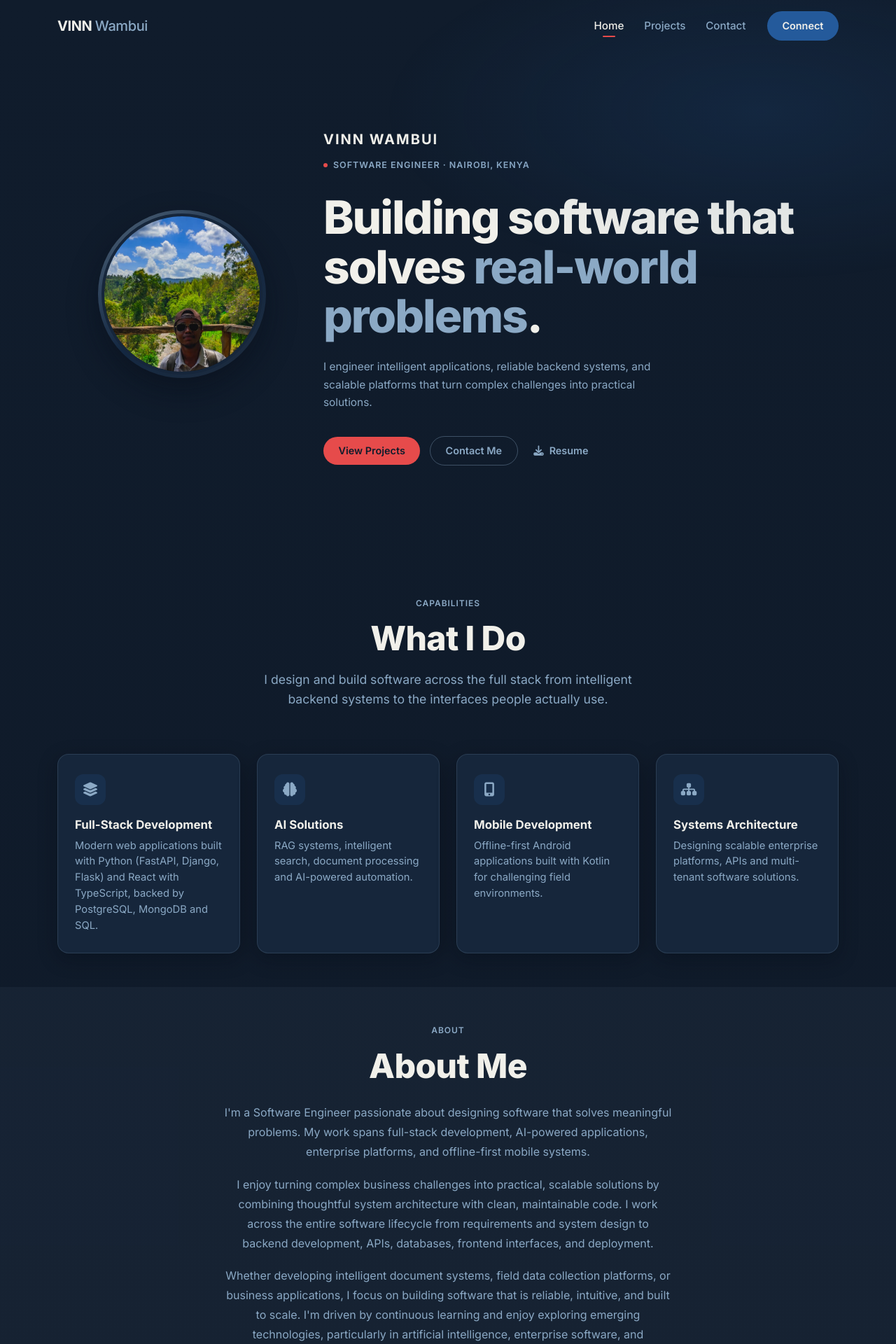
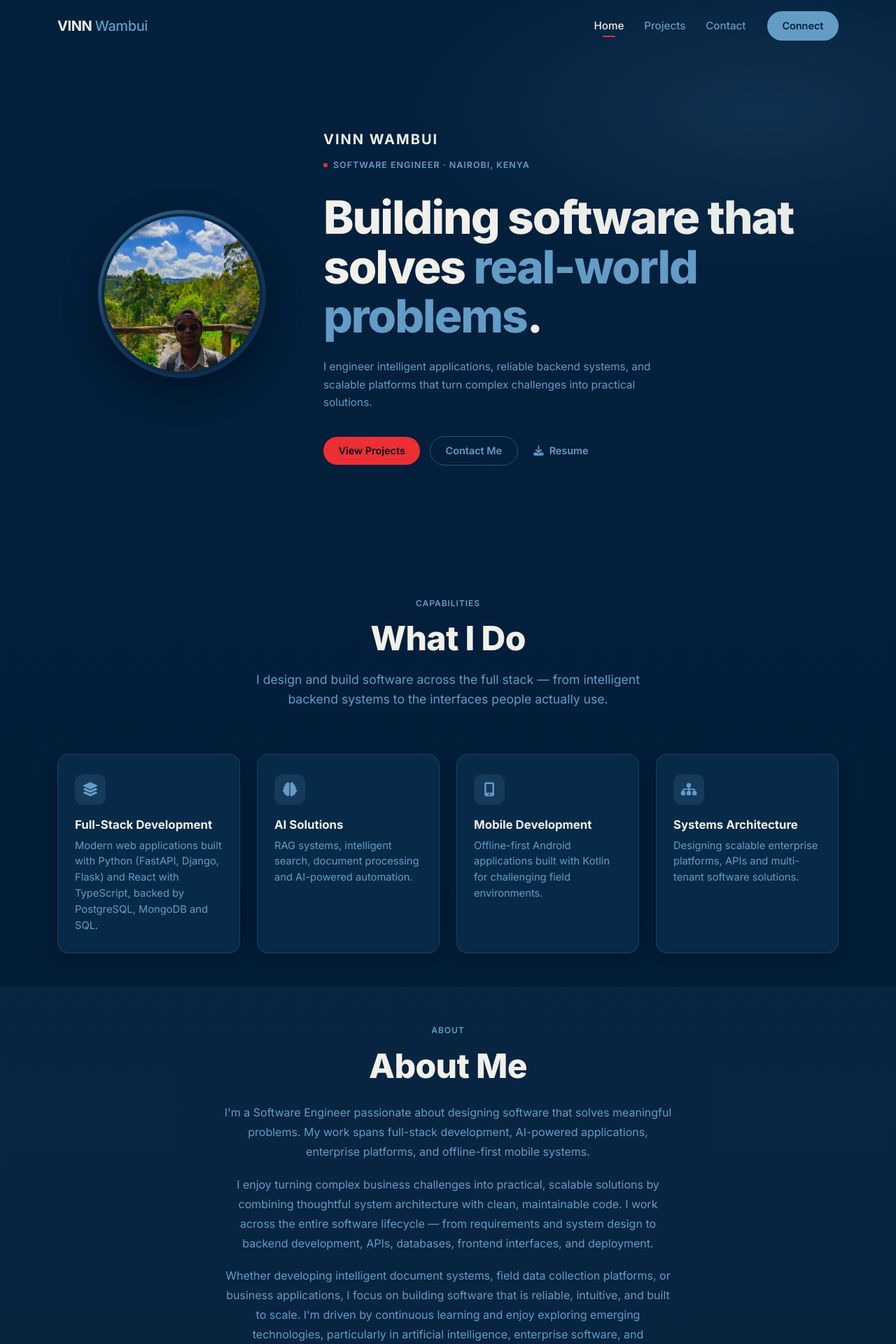
Before and after one commit to VINN5/P.portfolio, a Flask app: page / in a window 1280 px wide. Shown: the top 1920 px of the page at 70% size. Run offline with Flask 3, Linux system fonts and the light colour scheme.

Commit message:
Updated 4 pages

```diff
--- a/templates/base.html
+++ b/templates/base.html
@@ -4,7 +4,7 @@
 <head>
     <meta charset="UTF-8">
     <meta name="viewport" content="width=device-width, initial-scale=1.0">
-    <meta name="theme-color" content="#101C2C">
+    <meta name="theme-color" content="#03203D">
     <meta name="description" content="Vincent Wambugu (VINN) — Software Engineer in Nairobi building AI-powered applications, enterprise systems, and scalable platforms.">
     <title>{% block title %}Vinn Wambui | Software Engineer{% endblock %}</title>
 
@@ -17,31 +17,39 @@
     <style>
         /* ============================================
            MIDNIGHT INTELLIGENCE — DESIGN SYSTEM
+           Palette: Egyptian Blue #03203D, Stone Blue #639CC5,
+                    Soft Ivory #F1F0EA, Scarlet Red #EB2F33
            ============================================ */
         :root {
-            --midnight-navy: #101C2C;
-            --egyptian-blue: #245A9B;
-            --stone-blue:    #8BA9C5;
+            /* Brand palette */
+            --egyptian-blue: #03203D;
+            --stone-blue:    #639CC5;
             --soft-ivory:    #F1F0EA;
-            --scarlet-red:   #E64B4B;
+            --scarlet-red:   #EB2F33;
 
-            --navy-deep:     #0B1521;
-            --surface:       #16263B;
-            --surface-hover: #1B3050;
-            --band:          rgba(139, 169, 197, 0.06);
+            /* Derived dark surfaces (shades/tints of Egyptian Blue) */
+            --navy-deep:     #021829;
+            --surface:       #082A49;
+            --surface-hover: #0A3050;
+            --band:          rgba(99, 156, 197, 0.06);
 
-            --egyptian-hover:  #2C6BB3;
-            --egyptian-active: #1D4C84;
+            /* Interaction shades */
+            --stone-hover:    #7AAFD4;
+            --stone-active:   #5A93BC;
+            --scarlet-hover:  #F05A5D;
+            --scarlet-active: #D32529;
+            --on-accent:      #010E1A;   /* text on scarlet: keeps contrast above 4.5:1 */
 
-            --bg:            var(--midnight-navy);
+            /* Semantic roles — components should use these */
+            --bg:            var(--egyptian-blue);
             --text:          var(--soft-ivory);
             --text-muted:    var(--stone-blue);
-            --brand:         var(--egyptian-blue);
+            --brand:         var(--stone-blue);
             --accent:        var(--scarlet-red);
-            --border:        rgba(139, 169, 197, 0.18);
-            --border-strong: rgba(139, 169, 197, 0.38);
-            --shadow-soft:   0 8px 28px rgba(4, 10, 20, 0.32);
-            --shadow-lift:   0 18px 40px rgba(4, 10, 20, 0.48);
+            --border:        rgba(99, 156, 197, 0.20);
+            --border-strong: rgba(99, 156, 197, 0.42);
+            --shadow-soft:   0 8px 28px rgba(0, 8, 18, 0.40);
+            --shadow-lift:   0 18px 40px rgba(0, 8, 18, 0.55);
 
             --radius-sm: 10px;
             --radius-md: 16px;
@@ -60,21 +68,21 @@
         }
 
         :root[data-bs-theme="dark"] {
-            --bs-body-bg: var(--midnight-navy);
-            --bs-body-bg-rgb: 16, 28, 44;
+            --bs-body-bg: var(--egyptian-blue);
+            --bs-body-bg-rgb: 3, 32, 61;
             --bs-body-color: var(--soft-ivory);
             --bs-body-color-rgb: 241, 240, 234;
             --bs-emphasis-color: var(--soft-ivory);
             --bs-heading-color: var(--soft-ivory);
             --bs-secondary-color: var(--stone-blue);
-            --bs-secondary-color-rgb: 139, 169, 197;
+            --bs-secondary-color-rgb: 99, 156, 197;
             --bs-border-color: var(--border);
             --bs-link-color: var(--stone-blue);
-            --bs-link-color-rgb: 139, 169, 197;
+            --bs-link-color-rgb: 99, 156, 197;
             --bs-link-hover-color: var(--soft-ivory);
             --bs-link-hover-color-rgb: 241, 240, 234;
-            --bs-primary: var(--egyptian-blue);
-            --bs-primary-rgb: 36, 90, 155;
+            --bs-primary: var(--stone-blue);
+            --bs-primary-rgb: 99, 156, 197;
         }
 
         *, *::before, *::after { box-sizing: border-box; }
@@ -93,8 +101,8 @@
         }
 
         ::selection {
-            background: var(--egyptian-blue);
-            color: var(--soft-ivory);
+            background: var(--stone-blue);
+            color: var(--egyptian-blue);
         }
 
         :focus-visible {
@@ -112,7 +120,7 @@
         body {
             font-family: 'Inter', system-ui, -apple-system, sans-serif;
             background-color: var(--bg);
-            background-image: linear-gradient(180deg, var(--midnight-navy) 0%, #0E1826 100%);
+            background-image: linear-gradient(180deg, var(--egyptian-blue) 0%, #021A32 100%);
             color: var(--text);
             overflow-x: hidden;
             line-height: 1.6;
@@ -156,10 +164,10 @@
         }
 
         .navbar.scrolled {
-            background-color: rgba(11, 21, 33, 0.92);
+            background-color: rgba(2, 24, 41, 0.92);
             backdrop-filter: blur(14px);
             -webkit-backdrop-filter: blur(14px);
-            box-shadow: 0 1px 0 var(--border), 0 6px 20px rgba(4, 10, 20, 0.35);
+            box-shadow: 0 1px 0 var(--border), 0 6px 20px rgba(0, 8, 18, 0.4);
             padding-top: 0.7rem;
             padding-bottom: 0.7rem;
         }
@@ -225,16 +233,17 @@
             border-radius: var(--radius-pill);
         }
 
+        /* Primary: Stone Blue fill, dark text */
         .btn-primary {
-            --bs-btn-color: var(--soft-ivory);
-            --bs-btn-bg: var(--egyptian-blue);
-            --bs-btn-border-color: var(--egyptian-blue);
-            --bs-btn-hover-color: var(--soft-ivory);
-            --bs-btn-hover-bg: var(--egyptian-hover);
-            --bs-btn-hover-border-color: var(--egyptian-hover);
-            --bs-btn-active-color: var(--soft-ivory);
-            --bs-btn-active-bg: var(--egyptian-active);
-            --bs-btn-active-border-color: var(--egyptian-active);
+            --bs-btn-color: var(--egyptian-blue);
+            --bs-btn-bg: var(--stone-blue);
+            --bs-btn-border-color: var(--stone-blue);
+            --bs-btn-hover-color: var(--egyptian-blue);
+            --bs-btn-hover-bg: var(--stone-hover);
+            --bs-btn-hover-border-color: var(--stone-hover);
+            --bs-btn-active-color: var(--egyptian-blue);
+            --bs-btn-active-bg: var(--stone-active);
+            --bs-btn-active-border-color: var(--stone-active);
             --bs-btn-border-width: 0;
             font-weight: 600;
             transition: transform 0.2s ease, background-color 0.2s ease;
@@ -247,10 +256,10 @@
         .btn-outline-primary {
             --bs-btn-color: var(--stone-blue);
             --bs-btn-border-color: var(--border-strong);
-            --bs-btn-hover-color: var(--midnight-navy);
+            --bs-btn-hover-color: var(--egyptian-blue);
             --bs-btn-hover-bg: var(--soft-ivory);
             --bs-btn-hover-border-color: var(--soft-ivory);
-            --bs-btn-active-color: var(--midnight-navy);
+            --bs-btn-active-color: var(--egyptian-blue);
             --bs-btn-active-bg: var(--soft-ivory);
             --bs-btn-active-border-color: var(--soft-ivory);
             font-weight: 600;
@@ -264,10 +273,10 @@
         .btn-outline-dark {
             --bs-btn-color: var(--soft-ivory);
             --bs-btn-border-color: var(--border-strong);
-            --bs-btn-hover-color: var(--midnight-navy);
+            --bs-btn-hover-color: var(--egyptian-blue);
             --bs-btn-hover-bg: var(--soft-ivory);
             --bs-btn-hover-border-color: var(--soft-ivory);
-            --bs-btn-active-color: var(--midnight-navy);
+            --bs-btn-active-color: var(--egyptian-blue);
             --bs-btn-active-bg: var(--soft-ivory);
             --bs-btn-active-border-color: var(--soft-ivory);
             border-radius: var(--radius-pill);
@@ -284,20 +293,21 @@
         .btn-resume:hover {
             background: var(--soft-ivory);
             border-color: var(--soft-ivory);
-            color: var(--midnight-navy);
+            color: var(--egyptian-blue);
             transform: translateY(-2px);
         }
 
+        /* Scarlet CTA — reserve for one key action per page */
         .btn-accent {
-            --bs-btn-color: var(--midnight-navy);
+            --bs-btn-color: var(--on-accent);
             --bs-btn-bg: var(--scarlet-red);
             --bs-btn-border-color: var(--scarlet-red);
-            --bs-btn-hover-color: var(--midnight-navy);
-            --bs-btn-hover-bg: #EE6464;
-            --bs-btn-hover-border-color: #EE6464;
-            --bs-btn-active-color: var(--midnight-navy);
-            --bs-btn-active-bg: #D13F3F;
-            --bs-btn-active-border-color: #D13F3F;
+            --bs-btn-hover-color: var(--on-accent);
+            --bs-btn-hover-bg: var(--scarlet-hover);
+            --bs-btn-hover-border-color: var(--scarlet-hover);
+            --bs-btn-active-color: var(--on-accent);
+            --bs-btn-active-bg: var(--scarlet-active);
+            --bs-btn-active-border-color: var(--scarlet-active);
             --bs-btn-border-width: 0;
             font-weight: 700;
             transition: transform 0.2s ease, background-color 0.2s ease;
@@ -370,14 +380,14 @@
         footer .social-link:hover {
             color: var(--soft-ivory);
             border-color: var(--stone-blue);
-            background: rgba(139, 169, 197, 0.08);
+            background: rgba(99, 156, 197, 0.10);
         }
 
         /* ---------- RESPONSIVE NAV ---------- */
         @media (max-width: 991.98px) {
             .navbar {
-                background-color: rgba(11, 21, 33, 0.97) !important;
-                box-shadow: 0 1px 0 var(--border), 0 4px 14px rgba(4, 10, 20, 0.35);
+                background-color: rgba(2, 24, 41, 0.97) !important;
+                box-shadow: 0 1px 0 var(--border), 0 4px 14px rgba(0, 8, 18, 0.4);
             }
 
             .navbar-brand {
--- a/templates/home.html
+++ b/templates/home.html
@@ -19,7 +19,7 @@
         content: "";
         position: absolute;
         inset: 0;
-        background: radial-gradient(ellipse 70% 50% at 85% 20%, rgba(36, 90, 155, 0.18), transparent 60%);
+        background: radial-gradient(ellipse 70% 50% at 85% 20%, rgba(99, 156, 197, 0.14), transparent 60%);
         pointer-events: none;
     }
 
@@ -124,11 +124,11 @@
         border-radius: 50%;
         background: linear-gradient(
             145deg,
-            rgba(139, 169, 197, 0.5),
-            rgba(36, 90, 155, 0.2) 55%,
-            rgba(139, 169, 197, 0.12)
+            rgba(99, 156, 197, 0.55),
+            rgba(99, 156, 197, 0.18) 55%,
+            rgba(99, 156, 197, 0.10)
         );
-        box-shadow: 0 18px 44px rgba(4, 10, 20, 0.4);
+        box-shadow: 0 18px 44px rgba(0, 8, 18, 0.5);
     }
 
     .hero-portrait {
@@ -157,7 +157,7 @@
     .capability-card:hover {
         transform: translateY(-5px);
         background: var(--surface-hover);
-        border-color: rgba(139, 169, 197, 0.35);
+        border-color: var(--border-strong);
         box-shadow: var(--shadow-lift);
     }
 
@@ -170,7 +170,7 @@
         justify-content: center;
         font-size: 1.25rem;
         margin-bottom: 1.1rem;
-        background: rgba(36, 90, 155, 0.18);
+        background: rgba(99, 156, 197, 0.14);
         color: var(--stone-blue);
     }
 
@@ -217,7 +217,7 @@
         padding: 0.38rem 0.85rem;
         margin: 0 0.35rem 0.5rem 0;
         border-radius: var(--radius-pill);
-        background: rgba(36, 90, 155, 0.2);
+        background: rgba(99, 156, 197, 0.12);
         border: 1px solid var(--border);
         font-size: 0.82rem;
         font-weight: 500;
@@ -226,7 +226,7 @@
     }
 
     .tech-badge:hover {
-        background: rgba(36, 90, 155, 0.35);
+        background: rgba(99, 156, 197, 0.22);
         border-color: var(--stone-blue);
     }
 
@@ -245,7 +245,7 @@
 
     .project-preview-card:hover {
         transform: translateY(-5px);
-        border-color: rgba(139, 169, 197, 0.35);
+        border-color: var(--border-strong);
         box-shadow: var(--shadow-lift);
     }
 
@@ -427,7 +427,7 @@
                 <span class="section-label">Capabilities</span>
                 <h2 class="display-5 section-title mb-3">What I Do</h2>
                 <p class="section-lead mx-auto">
-                    I design and build software across the full stack from intelligent
+                    I design and build software across the full stack — from intelligent
                     backend systems to the interfaces people actually use.
                 </p>
             </div>
@@ -482,7 +482,7 @@
                     <p>
                         I enjoy turning complex business challenges into practical, scalable solutions by combining
                         thoughtful system architecture with clean, maintainable code. I work across the entire
-                        software lifecycle from requirements and system design to backend development, APIs,
+                        software lifecycle — from requirements and system design to backend development, APIs,
                         databases, frontend interfaces, and deployment.
                     </p>
                     <p>
@@ -604,7 +604,7 @@
             </div>
             <div class="timeline-item">
                 <h4>Astryx Dynamics</h4>
-                <p class="timeline-meta">IT Support Specialist &amp; Software Developer · Nov 2025 – Sept 2026</p>
+                <p class="timeline-meta">IT Support Specialist &amp; Software Developer · Nov 2025 – May 2026</p>
             </div>
             <div class="timeline-item">
                 <h4>Major Projects</h4>
```
Also changed, not shown: templates/contact.html (+4 -4 lines), templates/projects.html (+4 -3 lines).
